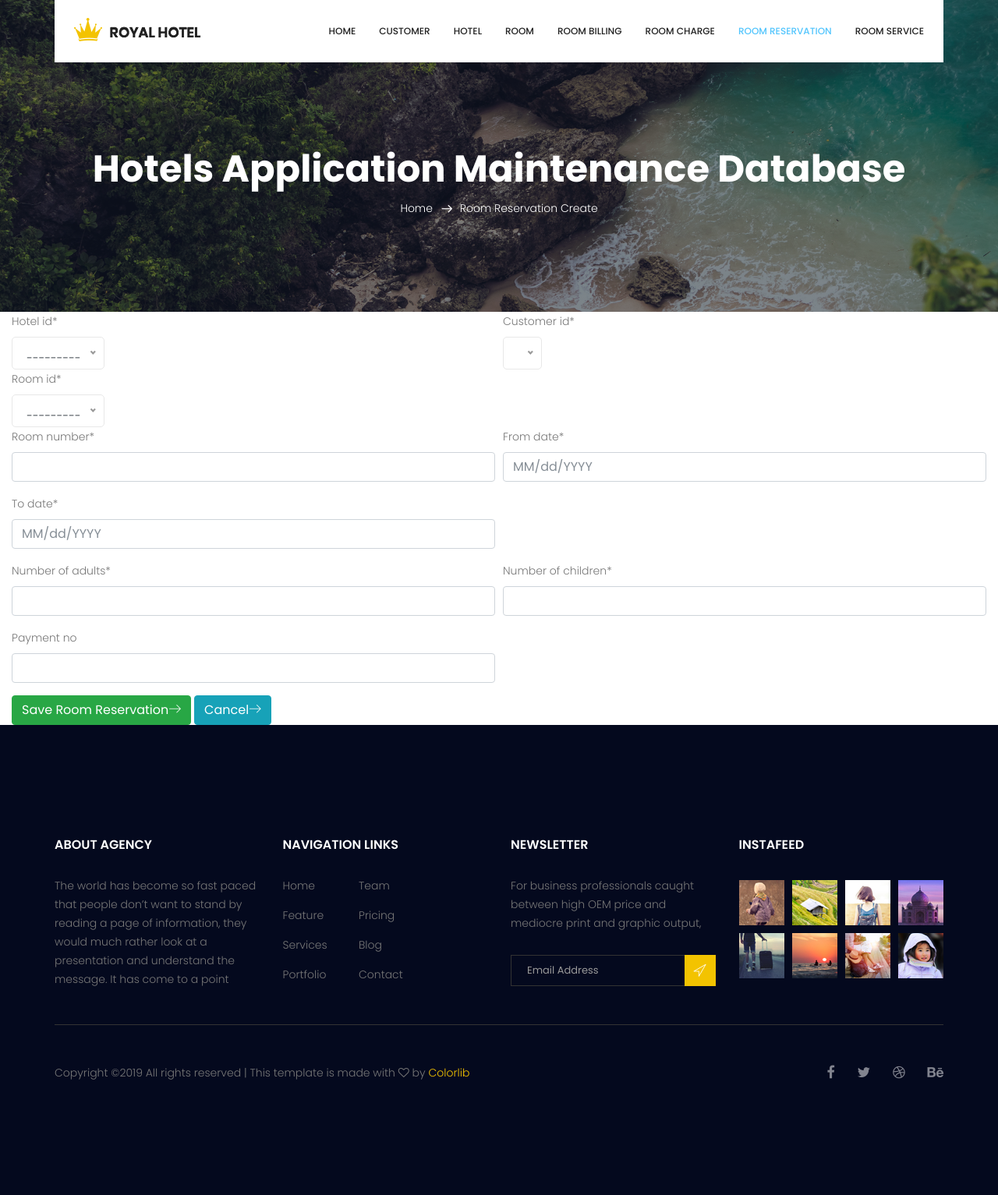
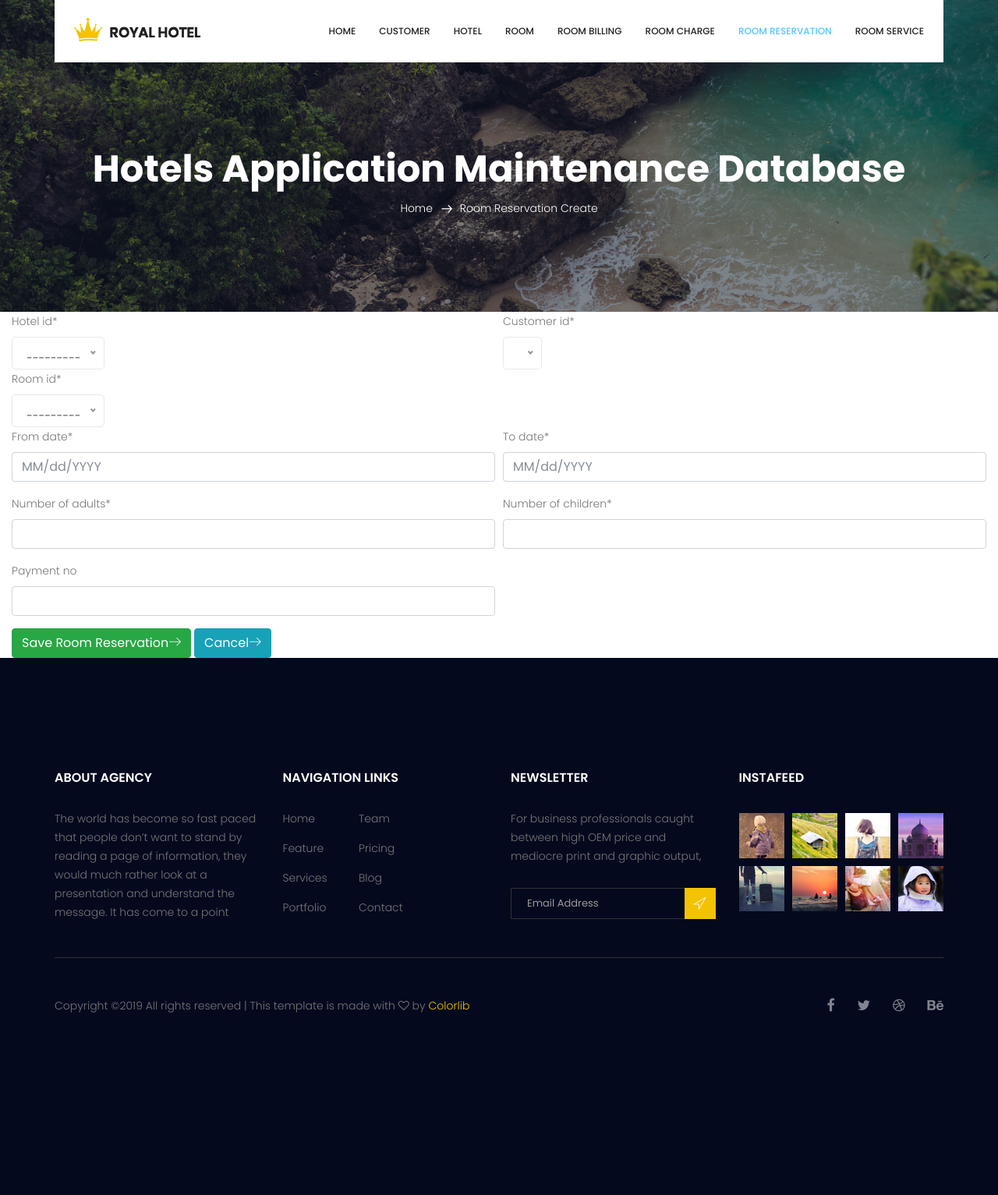
Before and after one commit to hbono2019/HotelProjects, a Django app: page /HotelsAppCRUD/Reservation/create/ in a window 1280 px wide. Shown: the whole page at 78% size. After the commit the page ends 1299 px from the top, so only its background shows below. Run offline with Django 3.2, Linux system fonts and the light colour scheme; data that the repository does not hold is empty; some libraries are stand-ins or nearby versions.

Commit message:
Sixty Third Release better look and feel for the getting around page
Signed-off-by: hbono2019 <D18129993@mytudublin.ie>

```diff
--- a/HotelsAppCRUD/forms.py
+++ b/HotelsAppCRUD/forms.py
@@ -30,7 +30,7 @@ class RoomForm(ModelForm):
 class RoomReservationForm(ModelForm):
     class Meta:
         model = RoomReservation
-        fields = ['hotel_id', 'customer_id', 'room_id', 'room_number', 'from_date', 'to_date', 'number_of_adults',
+        fields = ['hotel_id', 'customer_id', 'room_id', 'from_date', 'to_date', 'number_of_adults',
                   'number_of_children', 'payment_no']
         widgets = {
           'from_date': DateInput(format='%m/%d/%Y', attrs={'class': "input", 'placeholder': "MM/dd/YYYY", 'data-mask': "##/##/####"}),
--- a/HotelsAppCRUD/models.py
+++ b/HotelsAppCRUD/models.py
@@ -67,7 +67,6 @@ class RoomReservation(models.Model):
     hotel_id = models.ForeignKey(Hotel, on_delete=models.CASCADE)
     customer_id = models.ForeignKey(Customer, on_delete=models.CASCADE, default='')
     room_id = models.ForeignKey(Room, on_delete=models.CASCADE)
-    room_number = models.CharField(max_length=120)
     from_date = models.DateField()
     to_date = models.DateField()
     number_of_adults = models.IntegerField()
--- a/HotelsAppCRUD/templates/HotelsAppCRUD/Reservation/room_reservation_create.html
+++ b/HotelsAppCRUD/templates/HotelsAppCRUD/Reservation/room_reservation_create.html
@@ -96,9 +96,6 @@
      </div>
 	</div>
 	<div class="form-row">
-      <div class="form-group col-md-6 mb-0">
-        {{ form.room_number|as_crispy_field }}
-      </div>
 	  <div class="form-group col-md-6 mb-0">
         {{ form.from_date|as_crispy_field }}
       </div>
--- a/HotelsAppCRUD/templates/HotelsAppCRUD/Reservation/room_reservation_detail.html
+++ b/HotelsAppCRUD/templates/HotelsAppCRUD/Reservation/room_reservation_detail.html
@@ -68,7 +68,6 @@
   <p><strong>Hotel Id:</strong> {{ roomreservation.hotel_id }}</p>
   <p><strong>Customer Id:</strong> {{ roomreservation.customer_id }}</p>
   <p><strong>Room Id:</strong> {{ roomreservation.room_id }}</p>
-  <p><strong>Room Number:</strong> {{ roomreservation.room_number }}</p>
   <p><strong>From Date:</strong> {{ roomreservation.from_date }}</p>
   <p><strong>To Date:</strong> {{ roomreservation.to_date }}</p>
   <p><strong>Payment No:</strong> {{ roomreservation.payment_no }}</p>
--- a/HotelsAppCRUD/templates/HotelsAppCRUD/Reservation/room_reservation_list.html
+++ b/HotelsAppCRUD/templates/HotelsAppCRUD/Reservation/room_reservation_list.html
@@ -76,7 +76,6 @@
            <th scope="col1">Hotel Id</th>
            <th scope="col2">Customer Id</th>
            <th scope="col3">Room Id</th>
-           <th scope="col4">Room Number</th>
            <th scope="col5">Reserved from Date</th>
            <th scope="col6">Reserved to Date</th>
            <th scope="col7">Number of Adults</th>
--- a/HotelsAppCRUD/templates/HotelsAppCRUD/Reservation/room_reservation_public_create.html
+++ b/HotelsAppCRUD/templates/HotelsAppCRUD/Reservation/room_reservation_public_create.html
@@ -96,9 +96,6 @@
      </div>
 	</div>
 	<div class="form-row">
-      <div class="form-group col-md-6 mb-0">
-        {{ form.room_number|as_crispy_field }}
-      </div>
 	  <div class="form-group col-md-6 mb-0">
         {{ form.from_date|as_crispy_field }}
       </div>
--- a/HotelsAppCRUD/templates/HotelsAppCRUD/Reservation/room_reservation_public_detail.html
+++ b/HotelsAppCRUD/templates/HotelsAppCRUD/Reservation/room_reservation_public_detail.html
@@ -68,7 +68,6 @@
   <p><strong>Hotel Id:</strong> {{ roomreservation.hotel_id }}</p>
   <p><strong>Customer Id:</strong> {{ roomreservation.customer_id }}</p>
   <p><strong>Room Id:</strong> {{ roomreservation.room_id }}</p>
-  <p><strong>Room Number:</strong> {{ roomreservation.room_number }}</p>
   <p><strong>From Date:</strong> {{ roomreservation.from_date }}</p>
   <p><strong>To Date:</strong> {{ roomreservation.to_date }}</p>
   <p><strong>Payment No:</strong> {{ roomreservation.payment_no }}</p>
--- a/HotelsAppCRUD/templates/HotelsAppCRUD/Reservation/room_reservation_public_list.html
+++ b/HotelsAppCRUD/templates/HotelsAppCRUD/Reservation/room_reservation_public_list.html
@@ -76,7 +76,6 @@
            <th scope="col1">Hotel Id</th>
            <th scope="col2">Customer Id</th>
            <th scope="col3">Room Id</th>
-           <th scope="col4">Room Number</th>
            <th scope="col5">Reserved from Date</th>
            <th scope="col6">Reserved to Date</th>
            <th scope="col7">Number of Adults</th>
--- a/HotelsAppCRUD/templates/HotelsAppCRUD/Reservation/room_reservation_public_update.html
+++ b/HotelsAppCRUD/templates/HotelsAppCRUD/Reservation/room_reservation_public_update.html
@@ -96,9 +96,6 @@
      </div>
 	</div>
 	<div class="form-row">
-      <div class="form-group col-md-6 mb-0">
-        {{ form.room_number|as_crispy_field }}
-      </div>
 	  <div class="form-group col-md-6 mb-0">
         {{ form.from_date|as_crispy_field }}
       </div>
--- a/HotelsAppCRUD/templates/HotelsAppCRUD/Reservation/room_reservation_update.html
+++ b/HotelsAppCRUD/templates/HotelsAppCRUD/Reservation/room_reservation_update.html
@@ -96,9 +96,6 @@
      </div>
 	</div>
 	<div class="form-row">
-      <div class="form-group col-md-6 mb-0">
-        {{ form.room_number|as_crispy_field }}
-      </div>
 	  <div class="form-group col-md-6 mb-0">
         {{ form.from_date|as_crispy_field }}
       </div>
```
Also changed, not shown: HotelsAppCRUD/migrations/0005_remove_roomreservation_room_number.py (added).
